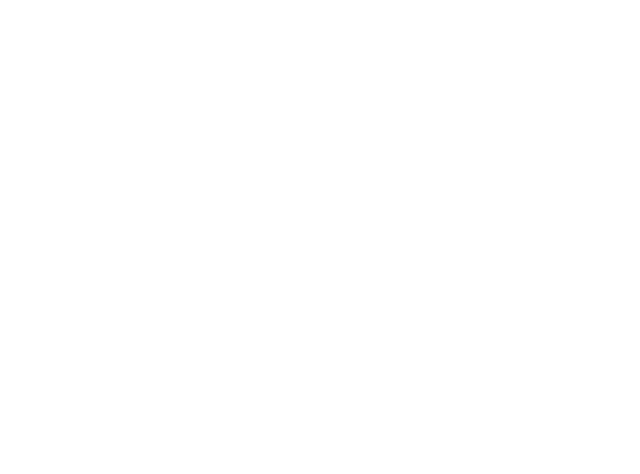
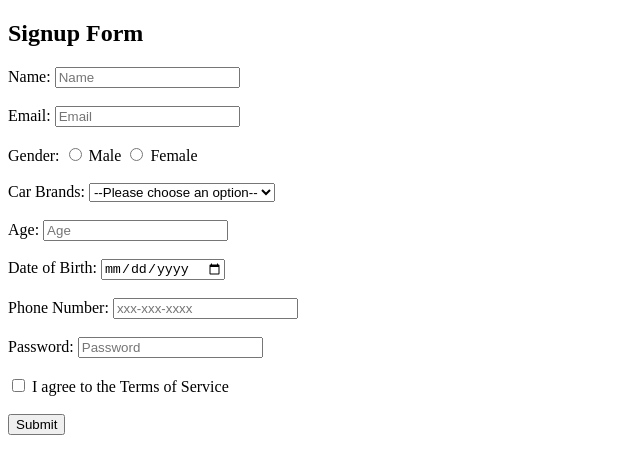
Before and after one commit to acciojob/signup-form-car-kancharlashiva4, a website: page main.html in a window 1280 px wide. Shown: the whole page, without its empty margins (0-640 px from the left). Drawn offline with Linux system fonts and the light colour scheme.

Commit message:
created a submission

```diff
--- a/main.html
+++ b/main.html
@@ -1,16 +1,49 @@
 <!DOCTYPE html>
+<html>
+<head>
+    <title>Signup Form</title>
+</head>
+<body>
+    <h2>Signup Form</h2>
+    <form action="your_server_script.php" method="post">
+        <label for="name">Name:</label>
+        <input type="text" id="name" name="name" placeholder="Name" required><br><br>
 
-<html>
+        <label for="email">Email:</label>
+        <input type="email" id="email" name="email" placeholder="Email" required><br><br>
 
-<head>
-	<link rel="stylesheet" href="styles.css">
-</head>
+        <label>Gender:</label>
+        <input type="radio" id="gender_m" name="gender" required>
+        <label for="gender_m">Male</label>
+        <input type="radio" id="gender_f" name="gender" required>
+        <label for="gender_f">Female</label><br><br>
 
-<body>
-	<!-- the entire body must be written by student -->
-    <script type="text/javascript" src="./script.js">
-</script>
+        <label for="cars">Car Brands:</label>
+        <select id="cars" name="cars" required>
+            <option value="" disabled selected>--Please choose an option--</option>
+            <option value="Toyota">Toyota</option>
+            <option value="Ford">Ford</option>
+            <option value="Honda">Honda</option>
+            <option value="Chevrolet">Chevrolet</option>
+            <option value="Nissan">Nissan</option>
+        </select><br><br>
 
+        <label for="age">Age:</label>
+        <input type="number" id="age" name="age" placeholder="Age" required><br><br>
+
+        <label for="dob">Date of Birth:</label>
+        <input type="date" id="dob" name="dob" required><br><br>
+
+        <label for="tel">Phone Number:</label>
+        <input type="tel" id="tel" name="tel" pattern="[0-9]{3}-[0-9]{3}-[0-9]{4}" placeholder="xxx-xxx-xxxx"><br><br>
+
+        <label for="password">Password:</label>
+        <input type="password" id="password" name="password" placeholder="Password" required><br><br>
+
+        <input type="checkbox" id="tos" name="tos" required>
+        <label for="tos">I agree to the Terms of Service</label><br><br>
+
+        <button type="submit">Submit</button>
+    </form>
 </body>
-
 </html>
```
